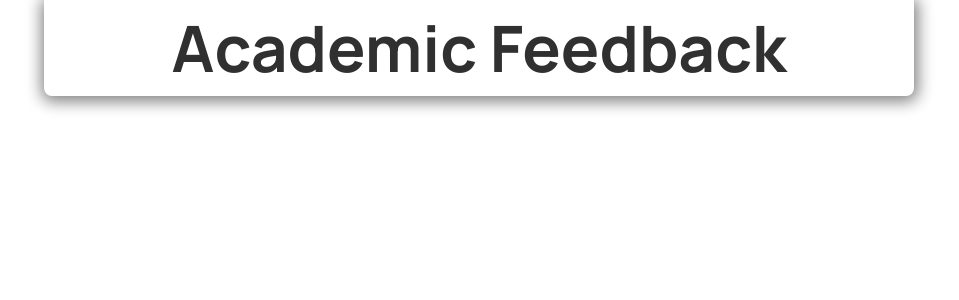
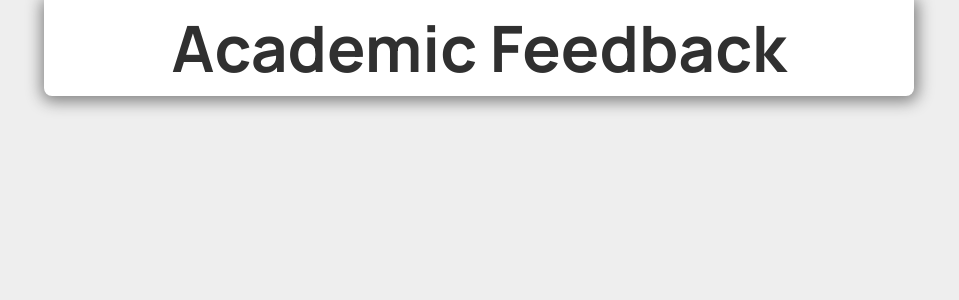
Before and after one commit to yashasip/Academic-Feedback, a Next.js app: page / in a window 1280 px wide. Shown: the top 300 px of the page, without its empty margins (161-1120 px from the left). Built offline with nearby package versions, Linux system fonts and the light colour scheme.

Commit message:
Added default background color

```diff
--- a/styles/globals.css
+++ b/styles/globals.css
@@ -68,6 +68,7 @@ html, body{
 
 /* Set core body defaults */
 body {
+  background: #eeeeee;
   text-rendering: optimizeSpeed;
   line-height: 1.5;
 }
```
